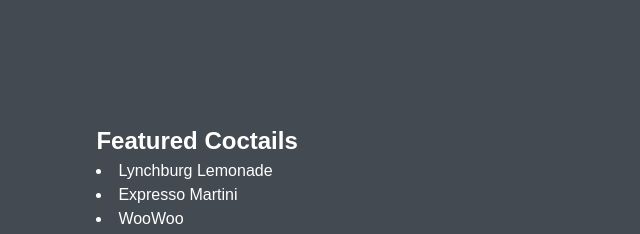
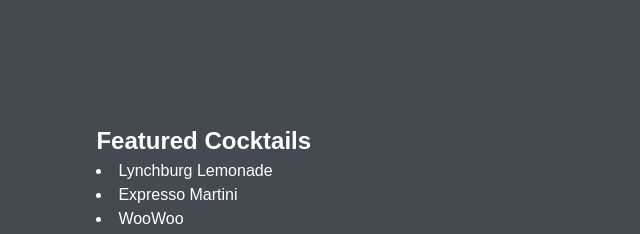
Before and after one commit to MajesticSpiral/drunkenbunker, a plain HTML site: page index.html in a window 1280 px wide. Shown: the part 840-1074 px from the top of the page, 320-960 px from the left. Drawn offline with Linux system fonts and the light colour scheme.

Commit message:
Update index.html

```diff
--- a/index.html
+++ b/index.html
@@ -43,7 +43,7 @@
             <a class="callout" href="#more">Find out more</a>
 
             <div class="current-recipes">
-                <h2>Featured Coctails</h2>
+                <h2>Featured Cocktails</h2>
 
                 <li>Lynchburg Lemonade</li>
                 <li>Expresso Martini</li>
```
